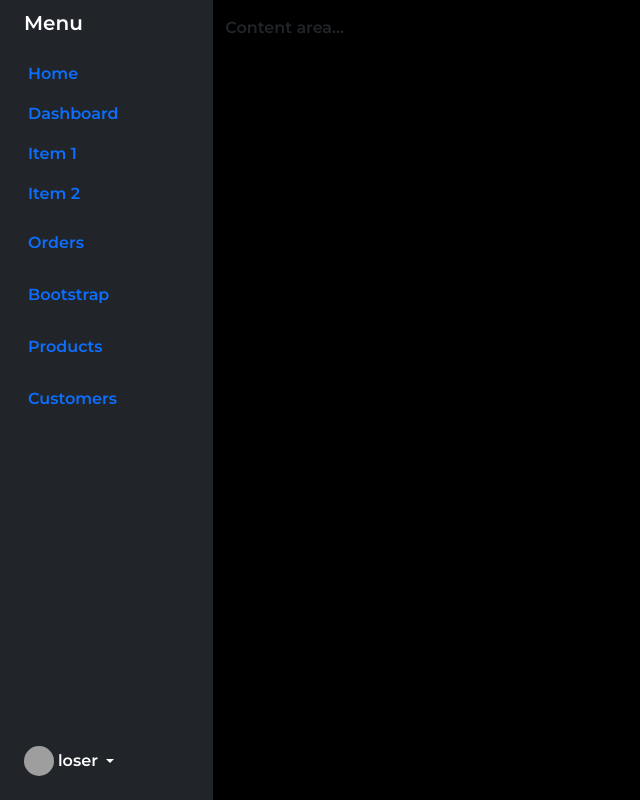
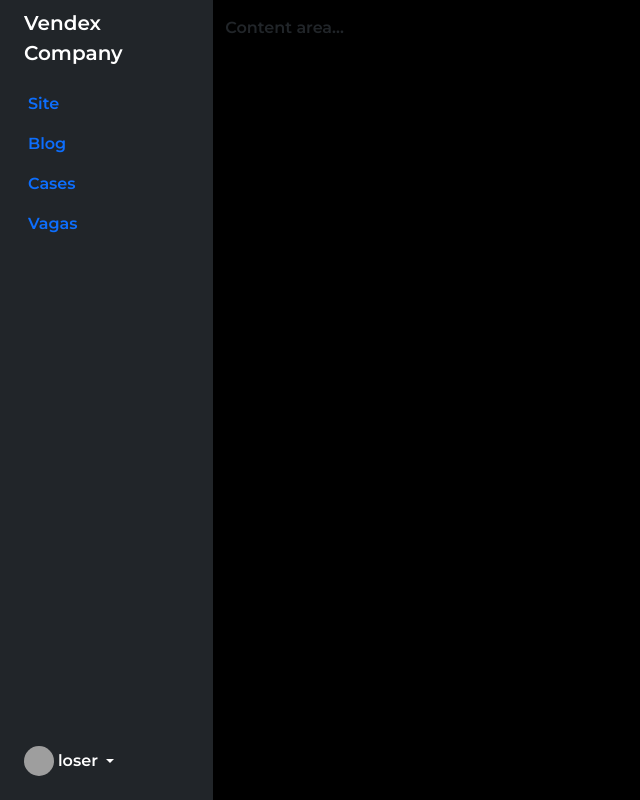
Before and after one commit to ArthurrGuilherme/Site, a PHP site: page /crm/painel.php in a window 1280 px wide. Shown: the whole page, without its empty margins (0-640 px from the left). Run offline with PHP 8.4, Linux system fonts and the light colour scheme; grey boxes are pictures that could not be loaded.

Commit message:
Add files via upload

```diff
--- a/crm/painel.php
+++ b/crm/painel.php
@@ -25,63 +25,26 @@
             <div class="col-auto col-md-3 col-xl-2 px-sm-2 px-0 bg-dark">
                 <div class="d-flex flex-column align-items-center align-items-sm-start px-3 pt-2 text-white min-vh-100">
                     <a href="/" class="d-flex align-items-center pb-3 mb-md-0 me-md-auto text-white text-decoration-none">
-                        <span class="fs-5 d-none d-sm-inline">Menu</span>
+                        <span class="fs-5 d-none d-sm-inline">Vendex Company</span>
                     </a>
                     <ul class="nav nav-pills flex-column mb-sm-auto mb-0 align-items-center align-items-sm-start" id="menu">
                         <li class="nav-item">
                             <a href="#" class="nav-link align-middle px-0">
-                                <span class="ms-1 d-none d-sm-inline">Home</span>
+                                <span class="ms-1 d-none d-sm-inline">Site</span>
                             </a>
                         </li>
                         <li>
-                            <a href="#submenu1" data-bs-toggle="collapse" class="nav-link px-0 align-middle">
-                                <span class="ms-1 d-none d-sm-inline">Dashboard</span> </a>
-                            <ul class="collapse show nav flex-column ms-1" id="submenu1" data-bs-parent="#menu">
-                                <li class="w-100">
-                                    <a href="#" class="nav-link px-0"> <span class="d-none d-sm-inline">Item</span> 1 </a>
-                                </li>
-                                <li>
-                                    <a href="#" class="nav-link px-0"> <span class="d-none d-sm-inline">Item</span> 2 </a>
-                                </li>
-                            </ul>
+                            <a href="#submenu1" class="nav-link px-0 align-middle">
+                                <span class="ms-1 d-none d-sm-inline">Blog</span> </a>
                         </li>
                         <li>
                             <a href="#" class="nav-link px-0 align-middle">
-                                <i class="fs-4 bi-table"></i> <span class="ms-1 d-none d-sm-inline">Orders</span></a>
+                                <span class="ms-1 d-none d-sm-inline">Cases</span></a>
                         </li>
                         <li>
-                            <a href="#submenu2" data-bs-toggle="collapse" class="nav-link px-0 align-middle ">
-                                <i class="fs-4 bi-bootstrap"></i> <span class="ms-1 d-none d-sm-inline">Bootstrap</span></a>
-                            <ul class="collapse nav flex-column ms-1" id="submenu2" data-bs-parent="#menu">
-                                <li class="w-100">
-                                    <a href="#" class="nav-link px-0"> <span class="d-none d-sm-inline">Item</span> 1</a>
-                                </li>
-                                <li>
-                                    <a href="#" class="nav-link px-0"> <span class="d-none d-sm-inline">Item</span> 2</a>
-                                </li>
-                            </ul>
-                        </li>
-                        <li>
-                            <a href="#submenu3" data-bs-toggle="collapse" class="nav-link px-0 align-middle">
-                                <i class="fs-4 bi-grid"></i> <span class="ms-1 d-none d-sm-inline">Products</span> </a>
-                                <ul class="collapse nav flex-column ms-1" id="submenu3" data-bs-parent="#menu">
-                                <li class="w-100">
-                                    <a href="#" class="nav-link px-0"> <span class="d-none d-sm-inline">Product</span> 1</a>
-                                </li>
-                                <li>
-                                    <a href="#" class="nav-link px-0"> <span class="d-none d-sm-inline">Product</span> 2</a>
-                                </li>
-                                <li>
-                                    <a href="#" class="nav-link px-0"> <span class="d-none d-sm-inline">Product</span> 3</a>
-                                </li>
-                                <li>
-                                    <a href="#" class="nav-link px-0"> <span class="d-none d-sm-inline">Product</span> 4</a>
-                                </li>
-                            </ul>
-                        </li>
-                        <li>
-                            <a href="#" class="nav-link px-0 align-middle">
-                                <i class="fs-4 bi-people"></i> <span class="ms-1 d-none d-sm-inline">Customers</span> </a>
+                            <a href="#submenu2" class="nav-link px-0 align-middle ">
+                                <span class="ms-1 d-none d-sm-inline">Vagas</span>
+                            </a>
                         </li>
                     </ul>
                 <hr>
@@ -90,15 +53,6 @@
                         <img src="https://github.com/mdo.png" alt="hugenerd" width="30" height="30" class="rounded-circle">
                         <span class="d-none d-sm-inline mx-1">loser</span>
                     </a>
-                        <ul class="dropdown-menu dropdown-menu-dark text-small shadow">
-                            <li><a class="dropdown-item" href="#">New project...</a></li>
-                            <li><a class="dropdown-item" href="#">Settings</a></li>
-                            <li><a class="dropdown-item" href="#">Profile</a></li>
-                            <li>
-                                <hr class="dropdown-divider">
-                            </li>
-                            <li><a class="dropdown-item" href="#">Sign out</a></li>
-                        </ul>
                 </div>
                 </div>
             </div>
```
Lines whose indentation alone changed are shown as unchanged.
